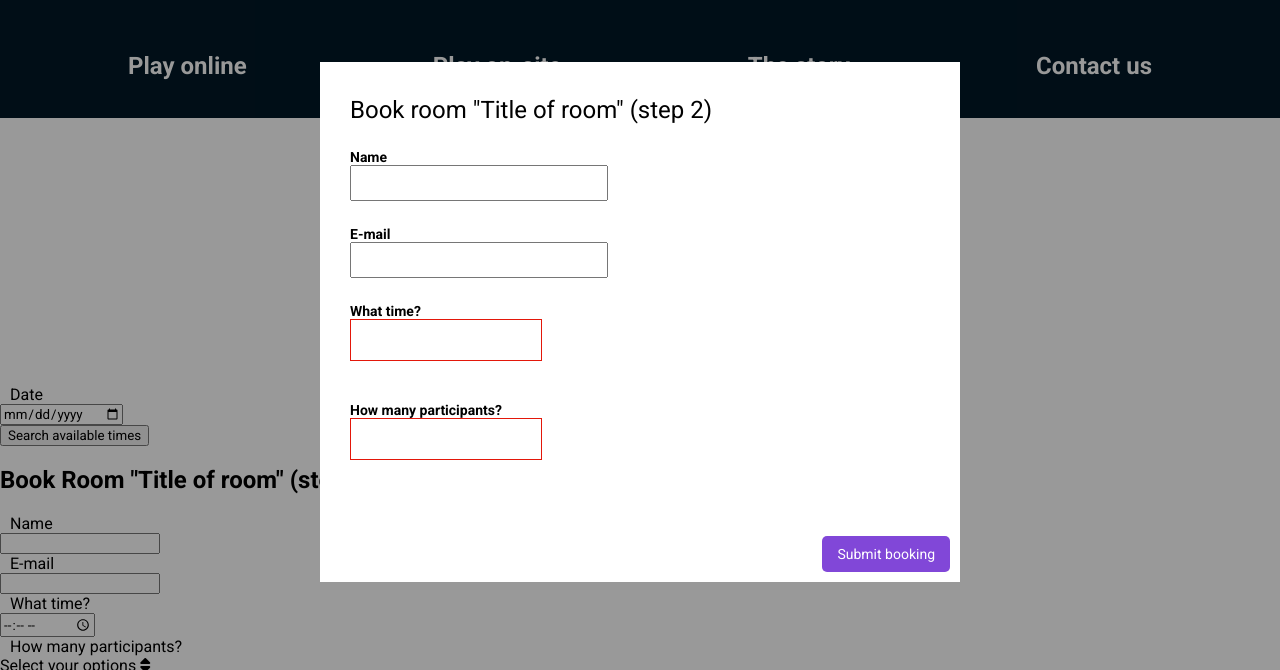
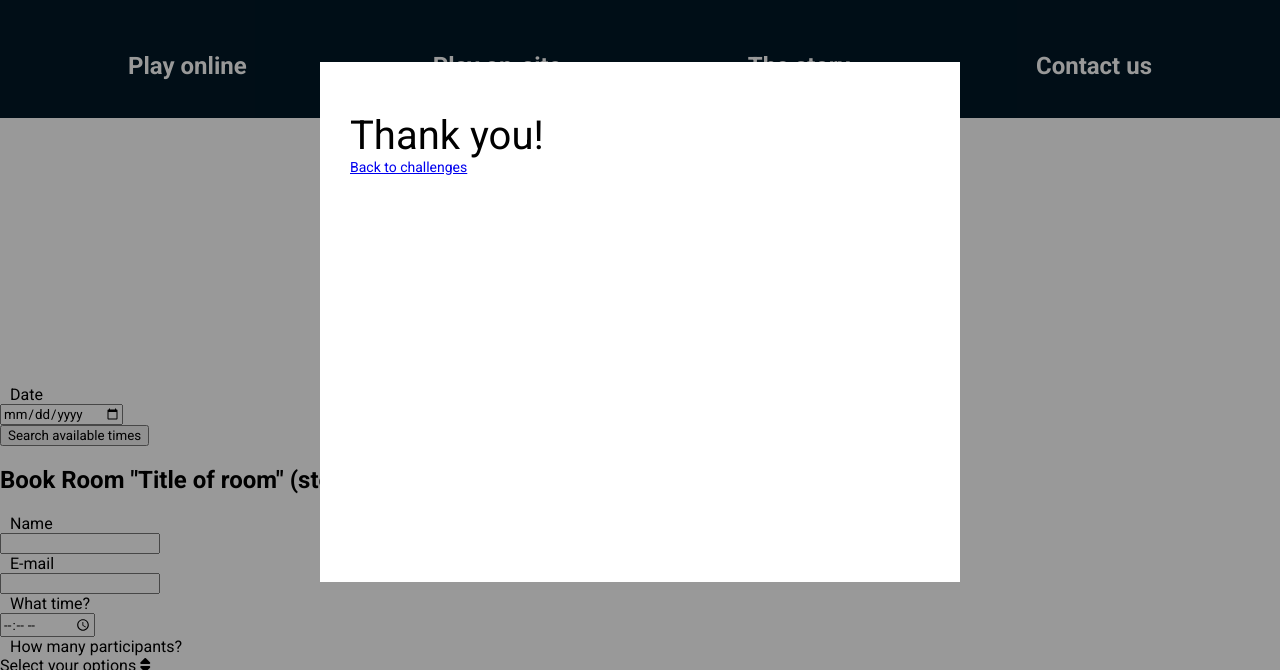
Before and after one commit to sebastianpiresmolin/esc-group-project, a plain HTML site: page challenges.html in a window 1280 px wide. Shown: the part 130-800 px from the top of the page. Drawn offline with Linux system fonts and the light colour scheme; no server answers.

Commit message:
fortsatt på modalsen med js

```diff
--- a/book.js
+++ b/book.js
@@ -115,9 +115,15 @@ const modalButtonSubmit = document.createElement("button");
 modalButtonSubmit.classList.add("button__submit");
 modalButtonSubmit.textContent = "Submit booking";
 
+//Modal Step Three
+const modalTitleThankYou = document.createElement("h1");
+modalTitleThankYou.classList.add("title__thankyou");
+
+const modalLinkBack = document.createElement("a");
+modalLinkBack.classList.add("modal__linkback");
+
 //Append to main divs
 modalBackground.appendChild(modalContainer);
-modalContainer.appendChild(modalTitle);
 
 const date = new Date();
 const currentDate = date.toISOString().substring(0, 10);
@@ -128,14 +134,21 @@ async function displayModalStepOne() {
   modalDate.textContent = "Date";
   inputDate.value = currentDate;
 
-  modalContainer.append(modalSubTitle, modalDate, inputDate, modalButtonSearch);
+  modalContainer.append(
+    modalTitle,
+    modalSubTitle,
+    modalDate,
+    inputDate,
+    modalButtonSearch
+  );
 }
 
 //displayModalStepOne();
-displayStepTwoModal();
+//displayModalStepTwo();
+displayModalStepThree();
 
 //Creating step two modal
-async function displayStepTwoModal() {
+async function displayModalStepTwo(container) {
   modalTitle.textContent = "Book room " + '"Title of room"' + " (step 2)";
   modalName.textContent = "Name";
   modalMail.textContent = "E-mail";
@@ -143,6 +156,7 @@ async function displayStepTwoModal() {
   modalParticipants.textContent = "How many participants?";
 
   modalContainer.append(
+    modalTitle,
     modalName,
     inputName,
     modalMail,
@@ -159,4 +173,10 @@ async function displayStepTwoModal() {
 }
 
 //Creating step three modal
-function displayStepThreeModal() {}
+async function displayModalStepThree() {
+  modalTitleThankYou.textContent = "Thank you!";
+  modalLinkBack.text = "Back to challenges";
+  modalLinkBack.setAttribute("href", "challenges.html");
+
+  modalContainer.append(modalTitleThankYou, modalLinkBack);
+}
--- a/book2.scss
+++ b/book2.scss
@@ -61,6 +61,10 @@ $width-1920: 1920px;
     margin-left: 0px;
   }
 
+  .title__thankyou {
+    font-size: 40px;
+  }
+
   p {
     margin-top: 25px;
     margin-bottom: 0px;
@@ -85,6 +89,10 @@ $width-1920: 1920px;
     list-style-type: none;
   }
 
+  a {
+    font-size: 14px;
+  }
+
   button {
     position: absolute;
     bottom: 0;
```
Also changed, not shown: book2.css, 1 other file.
